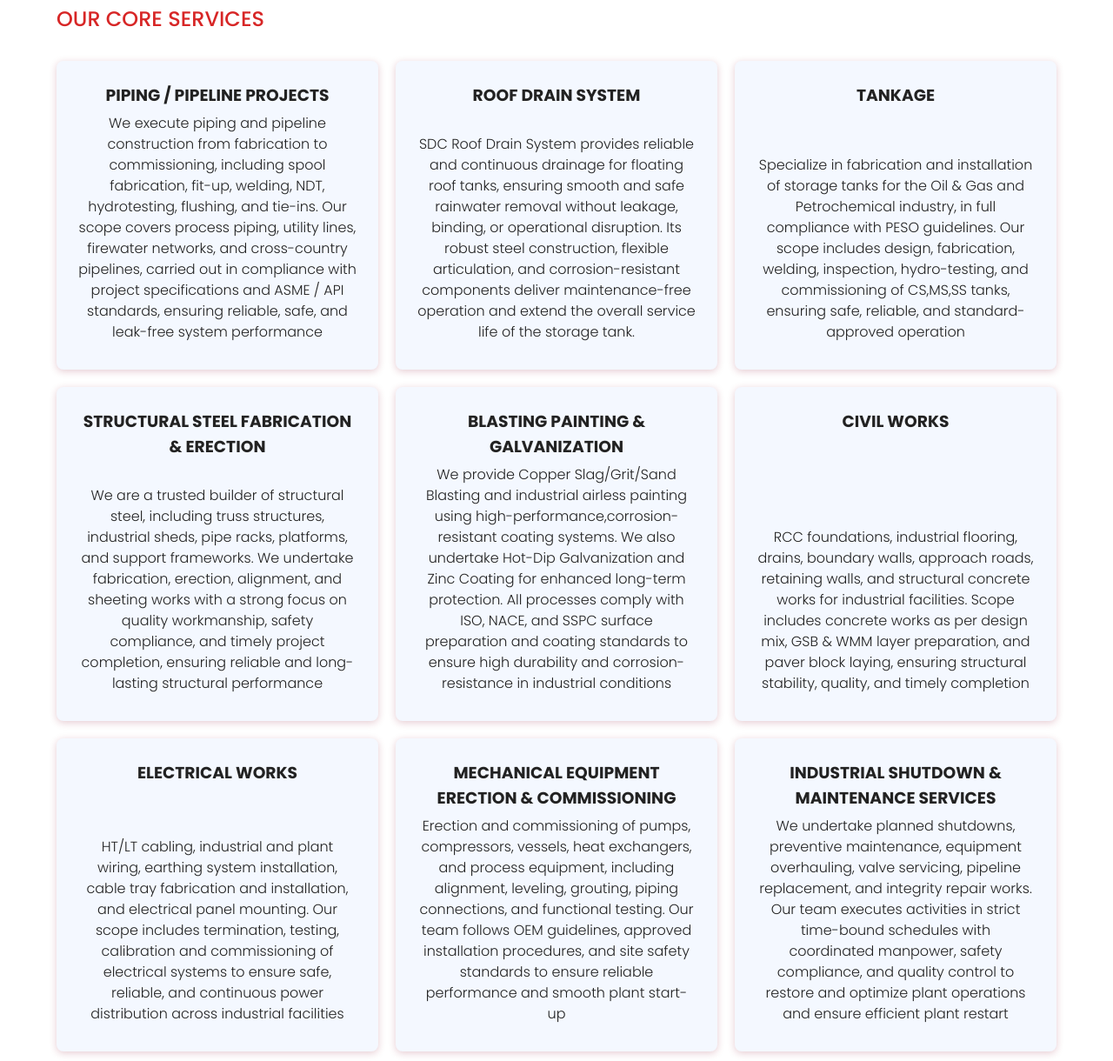
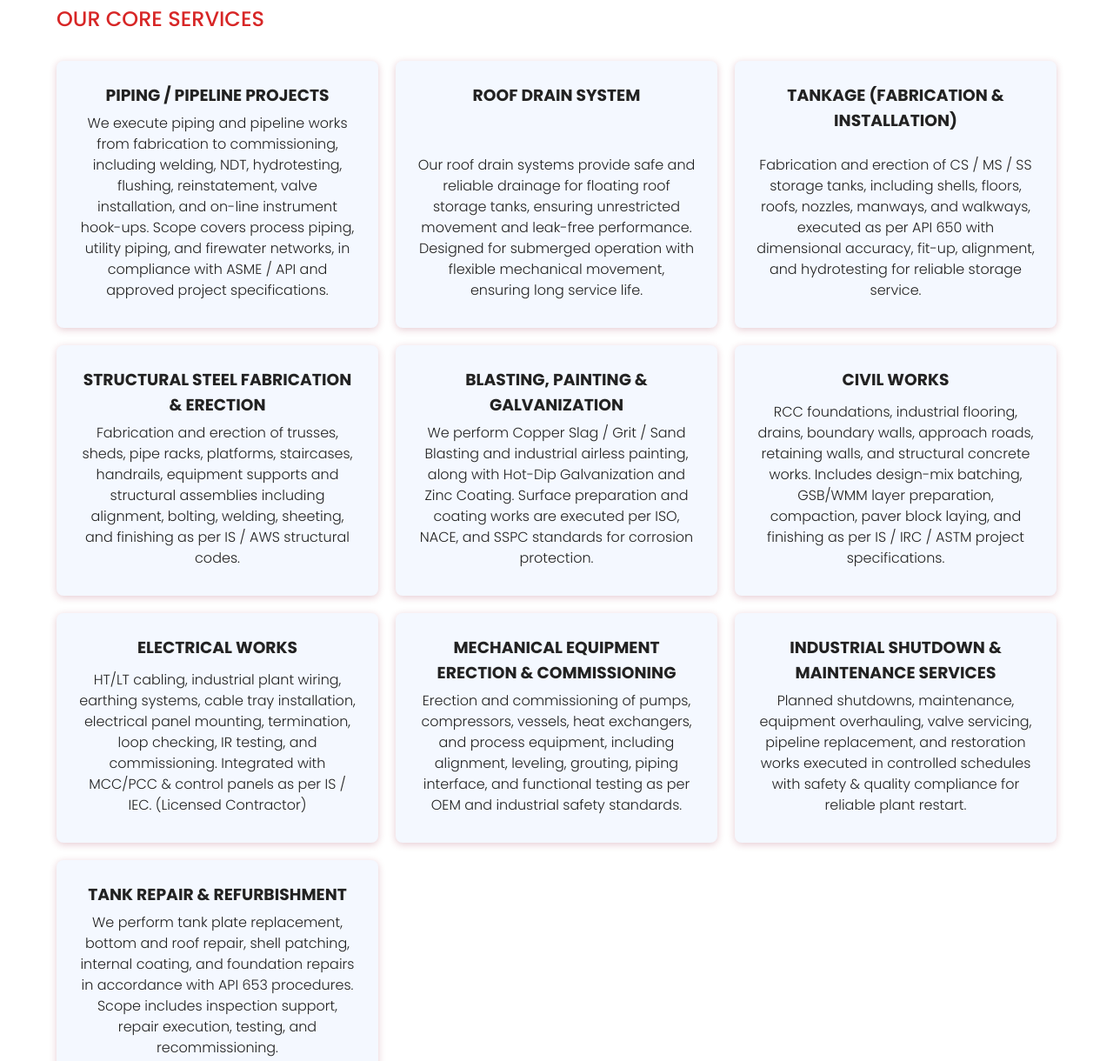
Before and after one commit to subhadipdasconstruction/SDC-website, a plain HTML site: page index.html in a window 1280 px wide. Shown: the part 1236-2456 px from the top of the page at 87% size. Drawn offline with Linux system fonts and the light colour scheme.

Commit message:
Update index.html

```diff
--- a/index.html
+++ b/index.html
@@ -357,16 +357,16 @@
 <section id="services">
   <h2>OUR CORE SERVICES</h2>
   <div class="services-grid">
-    <div class="service-card"><h3>PIPING / PIPELINE PROJECTS</h3><p>We execute piping and pipeline construction from fabrication to commissioning, including spool fabrication, fit-up, welding, NDT, hydrotesting, flushing, and tie-ins. Our scope covers process piping, utility lines, firewater networks, and cross-country pipelines, carried out in compliance with project specifications and ASME / API standards, ensuring reliable, safe, and leak-free system performance</p></div>
-    <div class="service-card"><h3>ROOF DRAIN SYSTEM</h3><p>SDC Roof Drain System provides reliable and continuous drainage for floating roof tanks, ensuring smooth and safe rainwater removal without leakage, binding, or operational disruption. Its robust steel construction, flexible articulation, and corrosion-resistant components deliver maintenance-free operation and extend the overall service life of the storage tank.</p></div>
-     <div class="service-card"><h3>TANKAGE</h3><p>Specialize in fabrication and installation of storage tanks for the Oil & Gas and Petrochemical industry, in full compliance with PESO guidelines. Our scope includes design, fabrication, welding, inspection, hydro-testing, and commissioning of CS,MS,SS tanks, ensuring safe, reliable, and standard-approved operation</p></div>
-    <div class="service-card"><h3>STRUCTURAL STEEL FABRICATION & ERECTION</h3><p>We are a trusted builder of structural steel, including truss structures, industrial sheds, pipe racks, platforms, and support frameworks. We undertake fabrication, erection, alignment, and sheeting works with a strong focus on quality workmanship, safety compliance, and timely project completion, ensuring reliable and long-lasting structural performance</p></div>
-    <div class="service-card"><h3>BLASTING PAINTING & GALVANIZATION</h3><p>We provide Copper Slag/Grit/Sand Blasting and industrial airless painting using high-performance,corrosion-resistant coating systems. We also undertake Hot-Dip Galvanization and Zinc Coating for enhanced long-term protection. All processes comply with ISO, NACE, and SSPC surface preparation and coating standards to ensure high durability and corrosion-resistance in industrial conditions</p></div>
-    <div class="service-card"><h3>CIVIL WORKS</h3><p>RCC foundations, industrial flooring, drains, boundary walls, approach roads, retaining walls, and structural concrete works for industrial facilities. Scope includes concrete works as per design mix, GSB & WMM layer preparation, and paver block laying, ensuring structural stability, quality, and timely completion</p></div>
-    <div class="service-card"><h3>ELECTRICAL WORKS</h3><p>HT/LT cabling, industrial and plant wiring, earthing system installation, cable tray fabrication and installation, and electrical panel mounting. Our scope includes termination, testing, calibration and commissioning of electrical systems to ensure safe, reliable, and continuous power distribution across industrial facilities</p></div>
-    <div class="service-card"><h3>MECHANICAL EQUIPMENT ERECTION & COMMISSIONING</h3><p>Erection and commissioning of pumps, compressors, vessels, heat exchangers, and process equipment, including alignment, leveling, grouting, piping connections, and functional testing. Our team follows OEM guidelines, approved installation procedures, and site safety standards to ensure reliable performance and smooth plant start-up</p></div>
-    <div class="service-card"><h3>INDUSTRIAL SHUTDOWN & MAINTENANCE SERVICES</h3><p>We undertake planned shutdowns, preventive maintenance, equipment overhauling, valve servicing, pipeline replacement, and integrity repair works. Our team executes activities in strict time-bound schedules with coordinated manpower, safety compliance, and quality control to restore and optimize plant operations and ensure efficient plant restart</p></div>
-    <div class="service-card"><h3>TANK REPAIR REFURBISHMENT & API-Inspection</h3><p>We execute tank refurbishment, plate replacement, bottom repair, roof repair, internal coating, and hydro-testing as per API 650 / API 653 standards, ensuring safe and extended tank service</p></div>
+    <div class="service-card"><h3>PIPING / PIPELINE PROJECTS</h3><p>We execute piping and pipeline works from fabrication to commissioning, including welding, NDT, hydrotesting, flushing, reinstatement, valve installation, and on-line instrument hook-ups. Scope covers process piping, utility piping, and firewater networks, in compliance with ASME / API and approved project specifications.</p></div>
+    <div class="service-card"><h3>ROOF DRAIN SYSTEM</h3><p>Our roof drain systems provide safe and reliable drainage for floating roof storage tanks, ensuring unrestricted movement and leak-free performance. Designed for submerged operation with flexible mechanical movement, ensuring long service life.</p></div>
+     <div class="service-card"><h3>TANKAGE (FABRICATION & INSTALLATION)</h3><p>Fabrication and erection of CS / MS / SS storage tanks, including shells, floors, roofs, nozzles, manways, and walkways, executed as per API 650 with dimensional accuracy, fit-up, alignment, and hydrotesting for reliable storage service.</p></div>
+    <div class="service-card"><h3>STRUCTURAL STEEL FABRICATION & ERECTION</h3><p>Fabrication and erection of trusses, sheds, pipe racks, platforms, staircases, handrails, equipment supports and structural assemblies including alignment, bolting, welding, sheeting, and finishing as per IS / AWS structural codes.</p></div>
+    <div class="service-card"><h3>BLASTING, PAINTING & GALVANIZATION</h3><p>We perform Copper Slag / Grit / Sand Blasting and industrial airless painting, along with Hot-Dip Galvanization and Zinc Coating. Surface preparation and coating works are executed per ISO, NACE, and SSPC standards for corrosion protection.</p></div>
+    <div class="service-card"><h3>CIVIL WORKS</h3><p>RCC foundations, industrial flooring, drains, boundary walls, approach roads, retaining walls, and structural concrete works. Includes design-mix batching, GSB/WMM layer preparation, compaction, paver block laying, and finishing as per IS / IRC / ASTM project specifications.</p></div>
+    <div class="service-card"><h3>ELECTRICAL WORKS</h3><p>HT/LT cabling, industrial plant wiring, earthing systems, cable tray installation, electrical panel mounting, termination, loop checking, IR testing, and commissioning. Integrated with MCC/PCC & control panels as per IS / IEC. (Licensed Contractor)</p></div>
+    <div class="service-card"><h3>MECHANICAL EQUIPMENT ERECTION & COMMISSIONING</h3><p>Erection and commissioning of pumps, compressors, vessels, heat exchangers, and process equipment, including alignment, leveling, grouting, piping interface, and functional testing as per OEM and industrial safety standards.</p></div>
+    <div class="service-card"><h3>INDUSTRIAL SHUTDOWN & MAINTENANCE SERVICES</h3><p>Planned shutdowns, maintenance, equipment overhauling, valve servicing, pipeline replacement, and restoration works executed in controlled schedules with safety & quality compliance for reliable plant restart.</p></div>
+    <div class="service-card"><h3>TANK REPAIR & REFURBISHMENT</h3><p>We perform tank plate replacement, bottom and roof repair, shell patching, internal coating, and foundation repairs in accordance with API 653 procedures. Scope includes inspection support, repair execution, testing, and recommissioning.</p></div>
 
     </div>
 </section>
```
